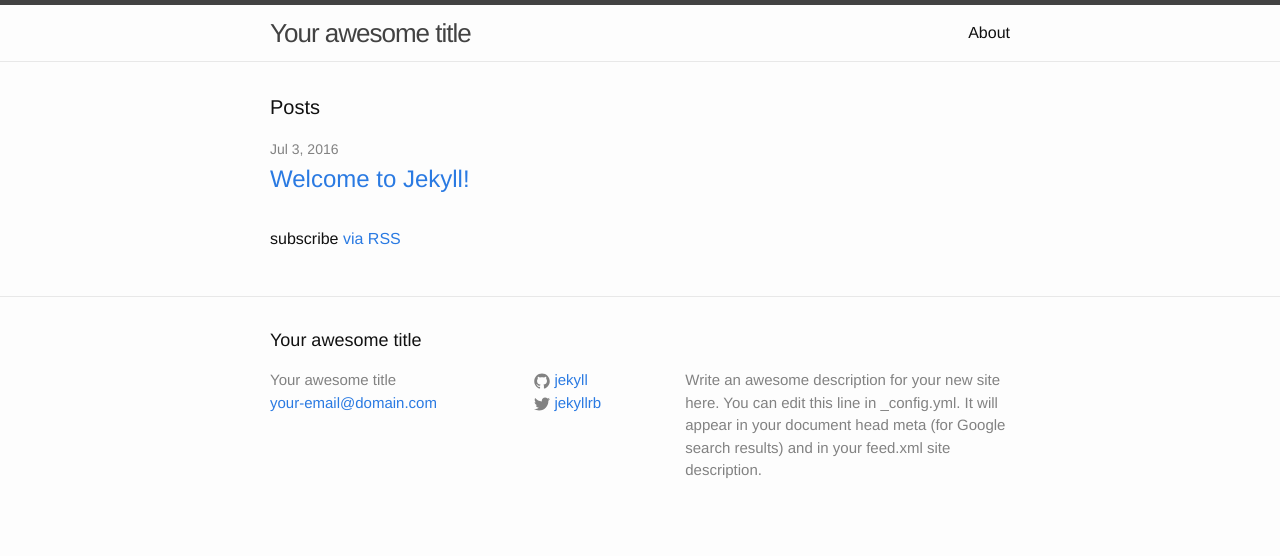
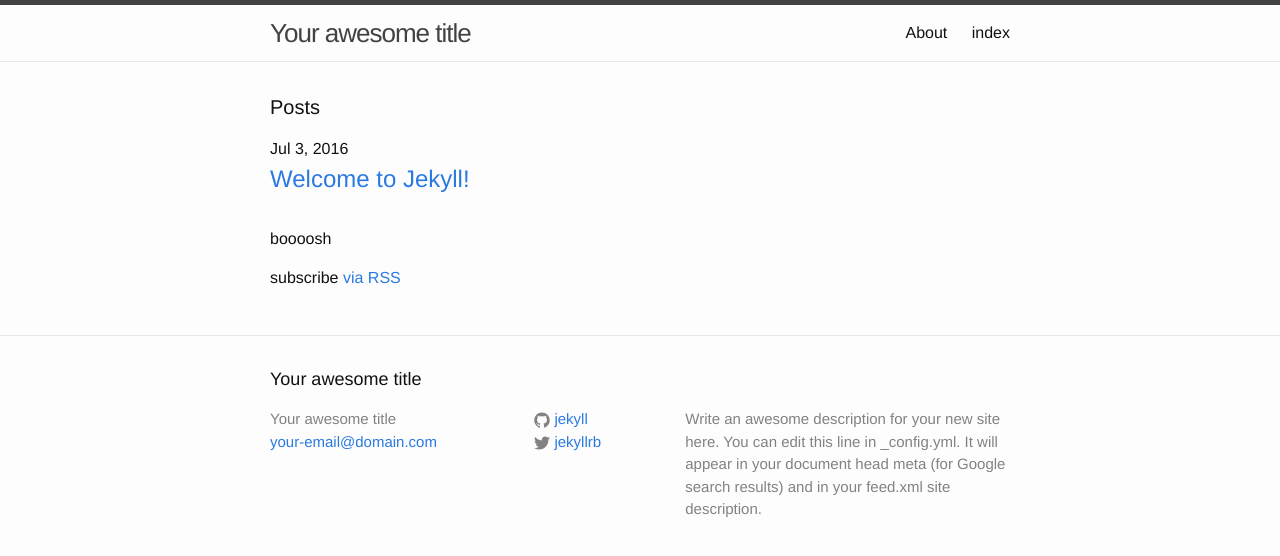
Before and after one commit to leifdalan/leifdalan.github.io, a Jekyll site: the page built from index.html, in a window 1280 px wide. Shown: the top 556 px of the page. Built offline with Jekyll 4.4.1, drawn with Linux system fonts in a browser that asks for light colours.

Commit message:
Update from Forestry.io - index.html

```diff
--- a/index.html
+++ b/index.html
@@ -1,7 +1,7 @@
 ---
+title: index
 layout: default
 ---
-
 <div class="home">
 
   <h1 class="page-heading">Posts</h1>
@@ -9,7 +9,7 @@
   <ul class="post-list">
     {% for post in site.posts %}
       <li>
-        <span class="post-meta">{{ post.date | date: "%b %-d, %Y" }}</span>
+        {{ post.date | date: "%b %-d, %Y" }}
 
         <h2>
           <a class="post-link" href="{{ post.url | prepend: site.baseurl }}">{{ post.title }}</a>
@@ -18,6 +18,6 @@
     {% endfor %}
   </ul>
 
-  <p class="rss-subscribe">subscribe <a href="{{ "/feed.xml" | prepend: site.baseurl }}">via RSS</a></p>
+  <p class="rss-subscribe">boooosh</p><p>subscribe <a href="{{ " feed.xml"="" |="" prepend:="" site.baseurl="" }}"="">via RSS</a></p>
 
 </div>
```
